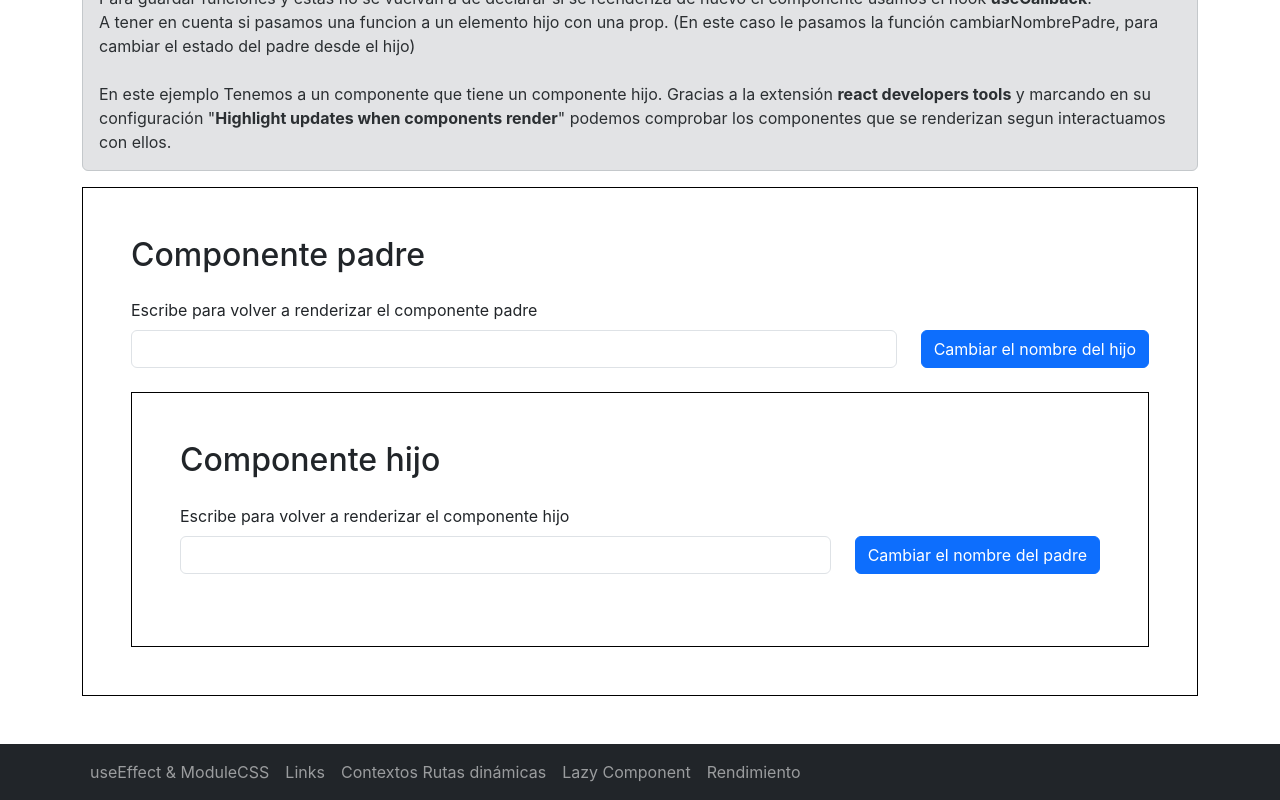
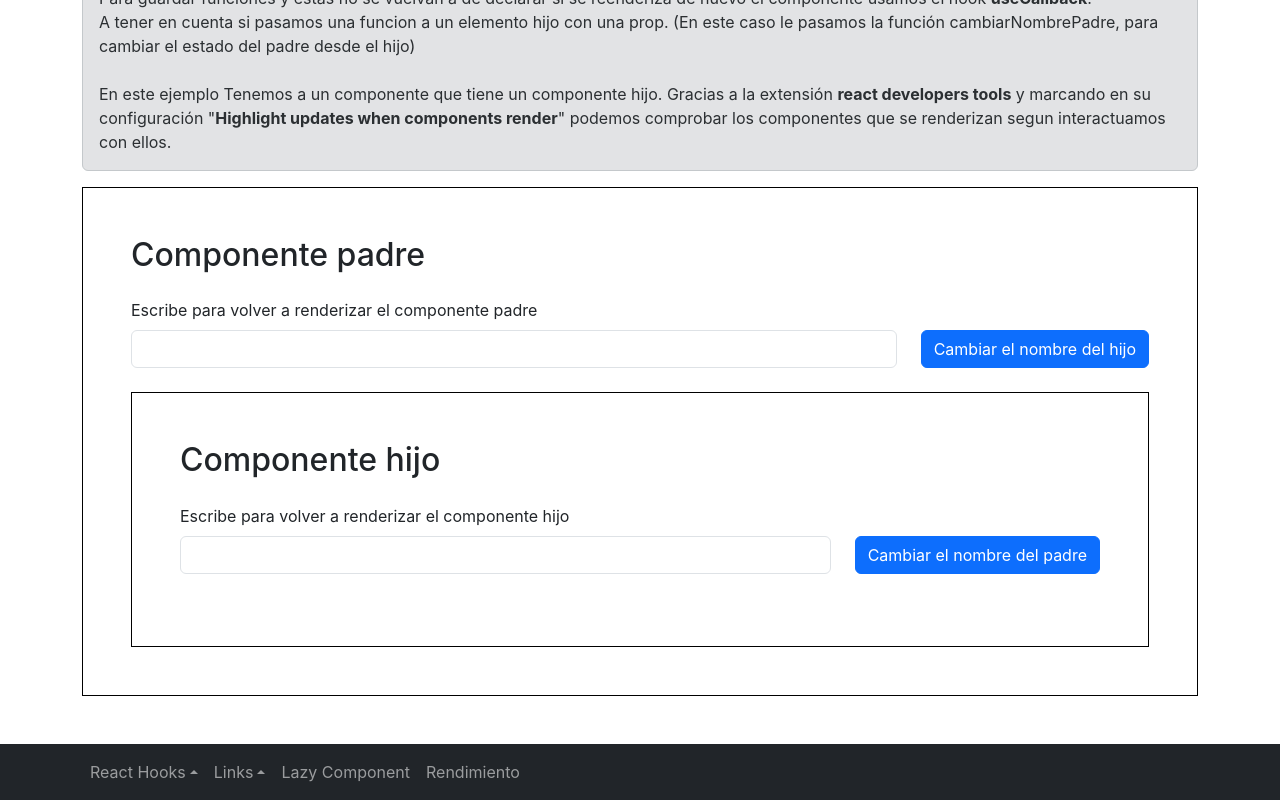
Before and after one commit to AntonioMCV/reactwiki, a React (Create React App) app: page /rendimiento in a window 1280 px wide. Shown: the part 351-1151 px from the top of the page. Built offline with nearby package versions, Linux system fonts and the light colour scheme.

Commit message:
feat: (footer) - updated footer links from header

```diff
--- a/src/components/Footer.js
+++ b/src/components/Footer.js
@@ -1,3 +1,4 @@
+/* eslint-disable jsx-a11y/anchor-is-valid */
 import React from "react";
 import { Link } from "react-router-dom";
 
@@ -7,14 +8,31 @@ const Footer = () => {
       <div className="container">
         <div className="collapse navbar-collapse" id="navbarSupportedContent">
           <ul className="navbar-nav mr-auto">
-            <li className="nav-item">
-              <Link className="nav-link" to="/use-effect">useEffect & ModuleCSS</Link>
+          <li className="nav-item dropup">
+              <a className="nav-link dropdown-toggle" href="#" role="button" data-bs-toggle="dropdown" aria-expanded="false">
+                React Hooks
+              </a>
+              <ul className="dropdown-menu dropdown">
+                <li>
+                 <Link className="dropdown-item" to="/use-effect">useEffect & ModuleCSS</Link>
+                </li>
+                <li>
+                 <Link className="dropdown-item" to="/use-effect">useReducer</Link>
+                </li>
+              </ul>
             </li>
-            <li className="nav-item">
-              <Link className="nav-link" to="/links">Links</Link>
-            </li>
-            <li className="nav-item">
-              <Link className="nav-link" to="/context">Contextos Rutas dinámicas</Link>
+            <li className="nav-item dropup">
+              <a className="nav-link dropdown-toggle" href="#" role="button" data-bs-toggle="dropdown" aria-expanded="false">
+                Links
+              </a>
+              <ul className="dropdown-menu dropdown">
+                <li>
+                 <Link className="dropdown-item" to="/links">Enlaces simples</Link>
+                </li>
+                <li>
+                 <Link className="dropdown-item" to="/context">Contextos Rutas dinámicas</Link>
+                </li>
+              </ul>
             </li>
             <li className="nav-item">
               <Link className="nav-link" to="/lazy-component">Lazy Component</Link>
```
